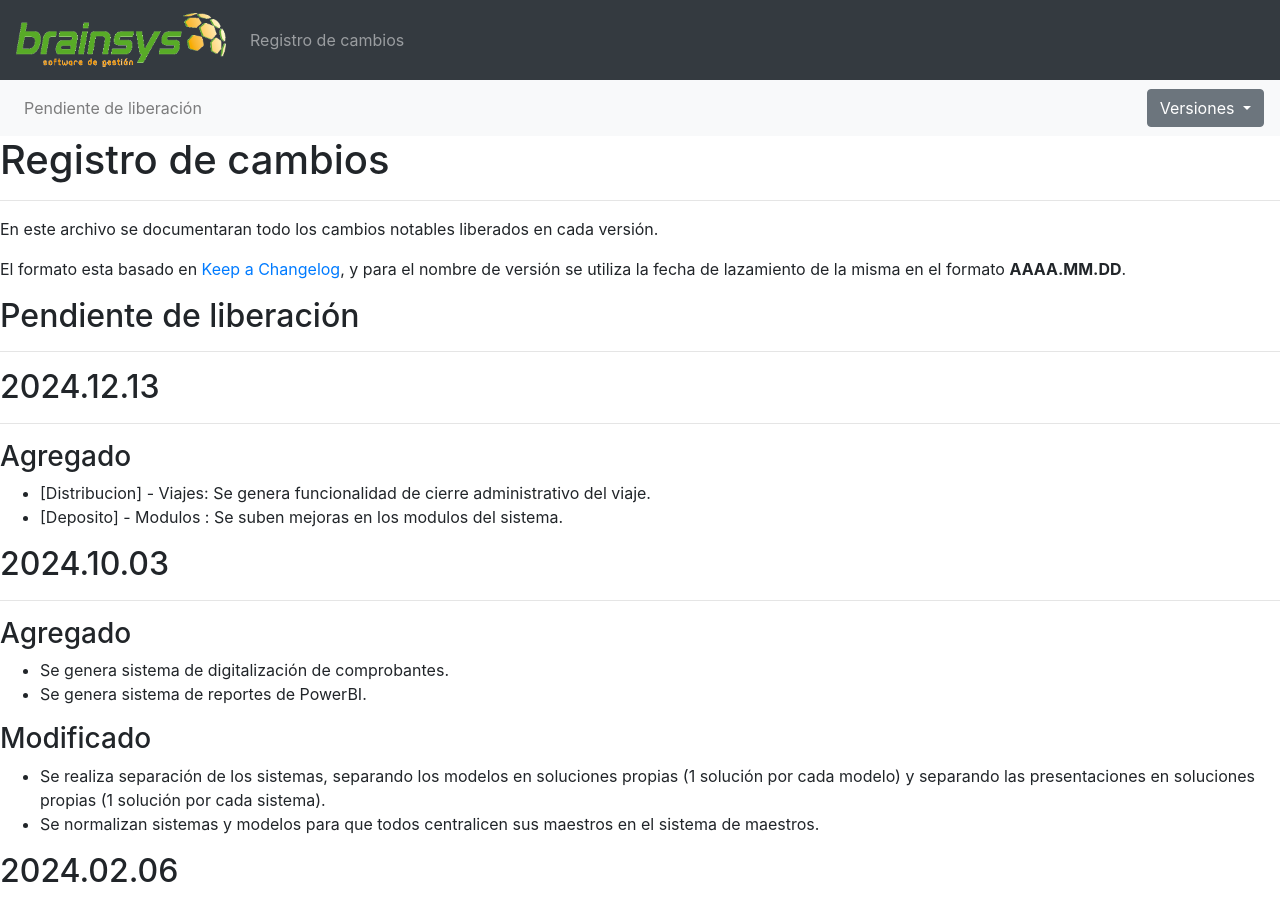
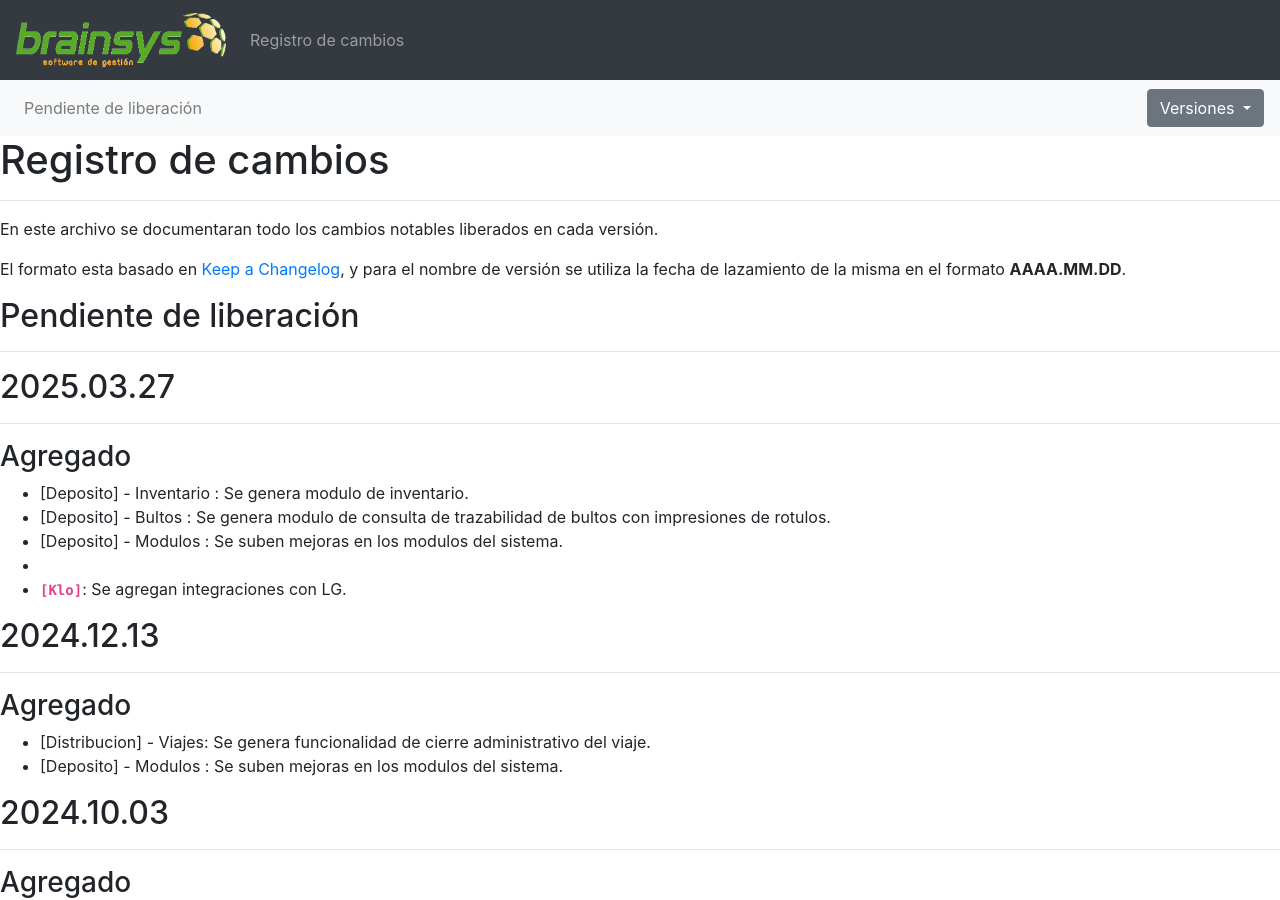
Before and after one commit to brainsys-arsaad/versionado, a Jekyll site: the page built from registro-cambios.markdown, in a window 1280 px wide and 900 px high. Built offline with Jekyll 4.4.1, drawn with Linux system fonts in a browser that asks for light colours.

Commit message:
Update registro-cambios.markdown

```diff
--- a/registro-cambios.markdown
+++ b/registro-cambios.markdown
@@ -6,6 +6,8 @@ navegacion:
     - nombre: "Pendiente de liberación"
       link: "registro-cambios#pendiente-de-liberación"
   versiones:
+    - nombre: "2025.03.27"
+      link: "registro-cambios#20250327"
     - nombre: "2024.12.13"
       link: "registro-cambios#20241213"
     - nombre: "2024.10.03"
@@ -107,6 +109,16 @@ El formato esta basado en [Keep a Changelog](https://keepachangelog.com/es-ES/1.
 
 ## Pendiente de liberación
 ---
+
+## 2025.03.27
+---
+
+### Agregado
+- [Deposito] - Inventario : Se genera modulo de inventario.
+- [Deposito] - Bultos : Se genera modulo de consulta de trazabilidad de bultos con impresiones de rotulos.
+- [Deposito] - Modulos : Se suben mejoras en los modulos del sistema.
+- [APIs]: Se genera sistema de APIs.
+- **`[Klo]`**: Se agregan integraciones con LG.
 
 ## 2024.12.13
 ---
```
